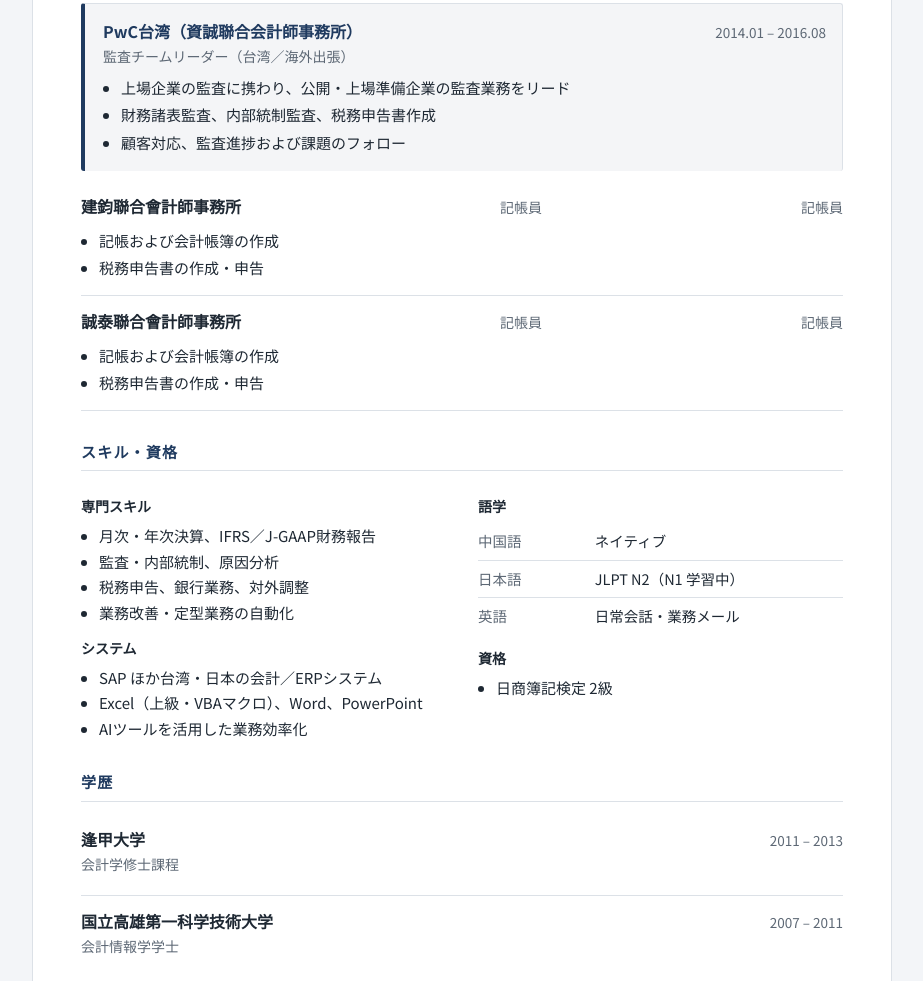
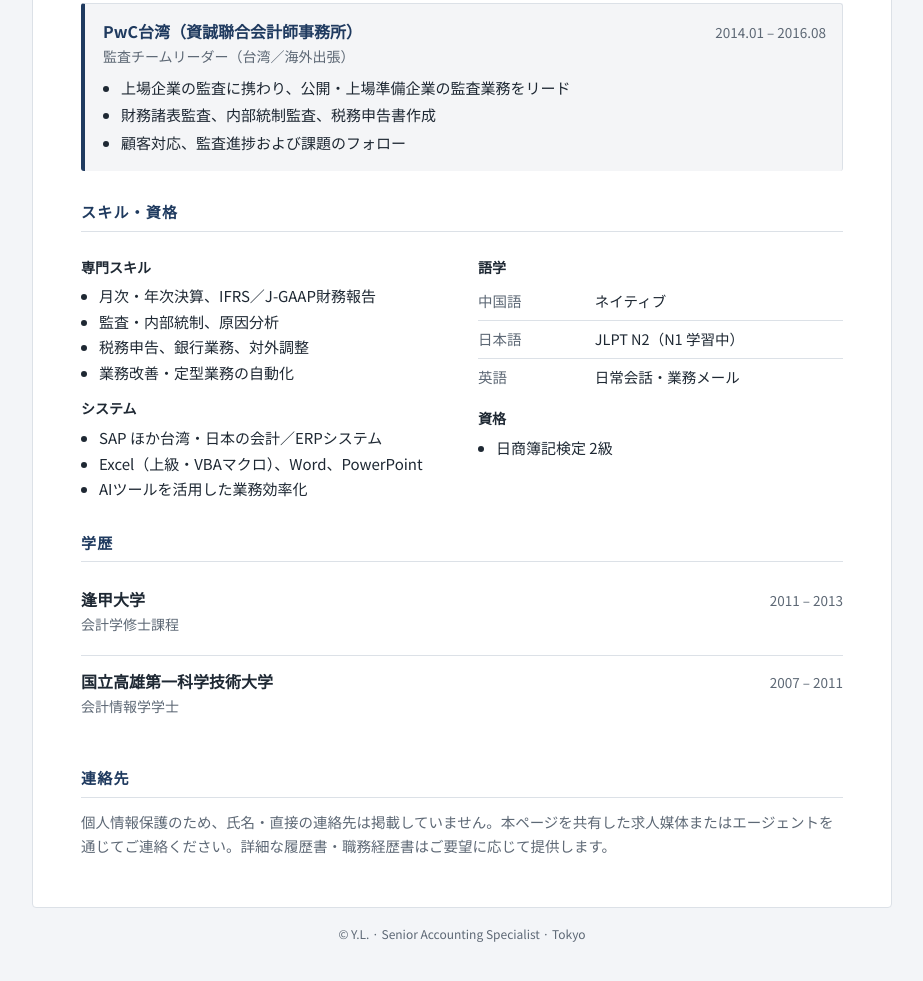
Before and after one commit to aling12007-cyber/Lily-CV, a plain HTML site: page index.html in a window 1280 px wide. Shown: the part 1762-2743 px from the top of the page, without its empty margins (178-1101 px from the left). Drawn offline with Linux system fonts and the light colour scheme.

Commit message:
Fix Jianjun and Chengtai experience entries

```diff
--- a/index.html
+++ b/index.html
@@ -221,20 +221,7 @@ footer{max-width:860px;margin:16px auto 0;font-size:12px;color:var(--muted);text
 
   </section>
 
-<div class="job short-job-entry"><div class="job-head"><h3><span class="ja">建鈞聯合會計師事務所</span><span class="en">Jianjun United CPA Firm</span><span class="zh">建鈞聯合會計師事務所</span></h3><p class="role"><span class="ja">記帳員</span><span class="en">Bookkeeping Clerk</span><span class="zh">記帳員</span></p><p class="role"><span class="ja">記帳員</span><span class="en">Bookkeeping Clerk</span><span class="zh">記帳員</span></p></div>
-        <ul class="ja"><li>記帳および会計帳簿の作成</li><li>税務申告書の作成・申告</li></ul>
-                  <ul class="en"><li>Handled bookkeeping and accounting records</li><li>Prepared and filed tax returns</li></ul>
-                  <ul class="zh"><li>負責記帳及會計帳務處理</li><li>辦理稅務申報</li></ul>
-      </div>
-
-<div class="job short-job-entry"><div class="job-head"><h3><span class="ja">誠泰聯合會計師事務所</span><span class="en">Chengtai United CPA Firm</span><span class="zh">誠泰聯合會計師事務所</span></h3><p class="role"><span class="ja">記帳員</span><span class="en">Bookkeeping Clerk</span><span class="zh">記帳員</span></p><p class="role"><span class="ja">記帳員</span><span class="en">Bookkeeping Clerk</span><span class="zh">記帳員</span></p></div>
-        <ul class="ja"><li>記帳および会計帳簿の作成</li><li>税務申告書の作成・申告</li></ul>
-                  <ul class="en"><li>Handled bookkeeping and accounting records</li><li>Prepared and filed tax returns</li></ul>
-                  <ul class="zh"><li>負責記帳及會計帳務處理</li><li>辦理稅務申報</li></ul>
-      </div>
-  </section>
-
-  <section id="skills">
+  </section>  <section id="skills">
     <h2><span class="ja">スキル・資格</span><span class="en">Skills &amp; Certifications</span><span class="zh">技能・證照</span></h2>
     <div class="skills">
       <div>
```
